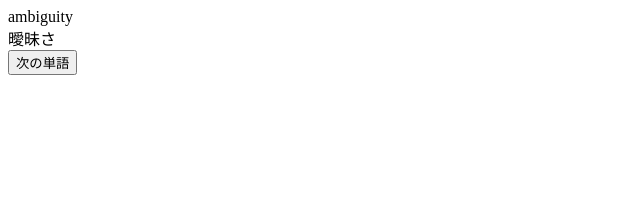
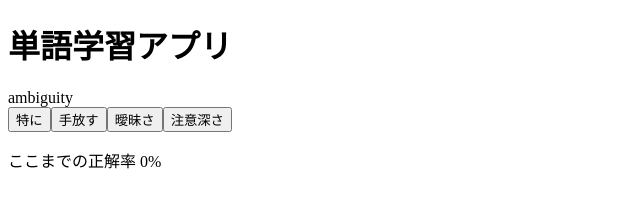
Before and after one commit to tdtiger/Words, a plain HTML site: page index.html in a window 1280 px wide. Shown: the whole page, without its empty margins (0-640 px from the left). Drawn offline with Linux system fonts and the light colour scheme.

Commit message:
クイズを実装

```diff
--- a/index.html
+++ b/index.html
@@ -5,8 +5,13 @@
     <title>単語テスト</title>
 </head>
 <body>
-<div id = "word-display"></div>
-<div id = "meaning-display"></div>
-<input type = "button" id = "next-btn" value="次の単語">
-<script type = "text/javascript" src = "script.js"></script>
+    <h1>単語学習アプリ</h1>
+    <div id = "word-display"></div>
+    <div id = "choices-container"></div>
+    <p id = "result-display"></p>
+    <input type = "button" id = "next-btn" value="次の単語">
+    <p id = "score-display">
+        ここまでの正解率 0%
+    </p>
+    <script type = "text/javascript" src = "script.js"></script>
 </body>
--- a/script.js
+++ b/script.js
@@ -1,9 +1,13 @@
 const wordDisplay = document.getElementById("word-display");
-const meaningDisplay = document.getElementById("meaning-display");
+const choicesContainer = document.getElementById("choices-container");
+const resultDisplay = document.getElementById("result-display");
 const nextButton = document.getElementById("next-btn");
+const scoreDisplay = document.getElementById("score-display");
 
 let words = [];
 let currentIndex = 0;
+let correct = 0;
+let isJudged = false;
 
 fetch("words.csv")
     .then(response => response.text())
@@ -15,18 +19,78 @@ fetch("words.csv")
                 word: columns[0], meaning: columns[1]
             };
         });
-        showWord(currentIndex);
+        showQuiz(currentIndex);
     })
 
-function showWord(index){
-    wordDisplay.textContent = words[index].word;
-    meaningDisplay.textContent = words[index].meaning;
+function calculateScore() {
+    const score = Math.round((correct / (currentIndex + 1)) * 100);
+    scoreDisplay.textContent = `ここまでの正解率: ${score}%`;
+}
+
+function shuffleArray(array) {
+    // Fisher-Yatesアルゴリズムというやつ
+    for(let i = array.length - 1; i > 0; i--){
+        const j = Math.floor(Math.random() * (i + 1));
+        [array[i], array[j]] = [array[j], array[i]];
+    }
+    return array;
+}
+
+function showQuiz(index){
+    // いったん初期化
+    resultDisplay.textContent = "";
+    choicesContainer.innerHTML = "";
+
+    // 問題をとってくる
+    const question = words[index];
+    wordDisplay.textContent = question.word;
+
+    const correctAnswer = question.meaning;
+    // 不正解択をランダムに３つ生成
+    const wrongAnswers = words
+        .filter(word => word.meaning !== correctAnswer)
+        .sort(() => Math.random() - 0.5)
+        .slice(0, 3)
+        .map(word => word.meaning);
+
+    // 選択肢をランダムに並べる
+    const choices = shuffleArray([correctAnswer, ...wrongAnswers]);
+
+    // 各選択肢をボタンとして表示
+    choices.forEach(choice => {
+        const button = document.createElement("button");
+        button.textContent = choice;
+        choicesContainer.appendChild(button);
+
+        // 正誤判定
+        button.addEventListener("click", () => {
+            if(choice === correctAnswer){
+                resultDisplay.textContent = "正解！";
+                resultDisplay.style.color = "green";
+                correct += 1;
+            }
+            else{
+                resultDisplay.textContent = `不正解。正しい答えは「${correctAnswer}」です。`;
+                resultDisplay.style.color = "red";
+            }
+            nextButton.style.display = "block";
+
+            if(!isJudged){
+                isJudged = true;
+                calculateScore();
+            }
+        });
+    });
+    // 答えを選ぶまでは次の単語に進めない
+    nextButton.style.display = "none";
 }
 
 nextButton.addEventListener("click", () => {
     currentIndex += 1;
+    // 最後までいったらもう一度初めから
     if(currentIndex >= words.length) {
         currentIndex = 0;
     }
-    showWord(currentIndex);
+    isJudged = false;
+    showQuiz(currentIndex);
 });
```
